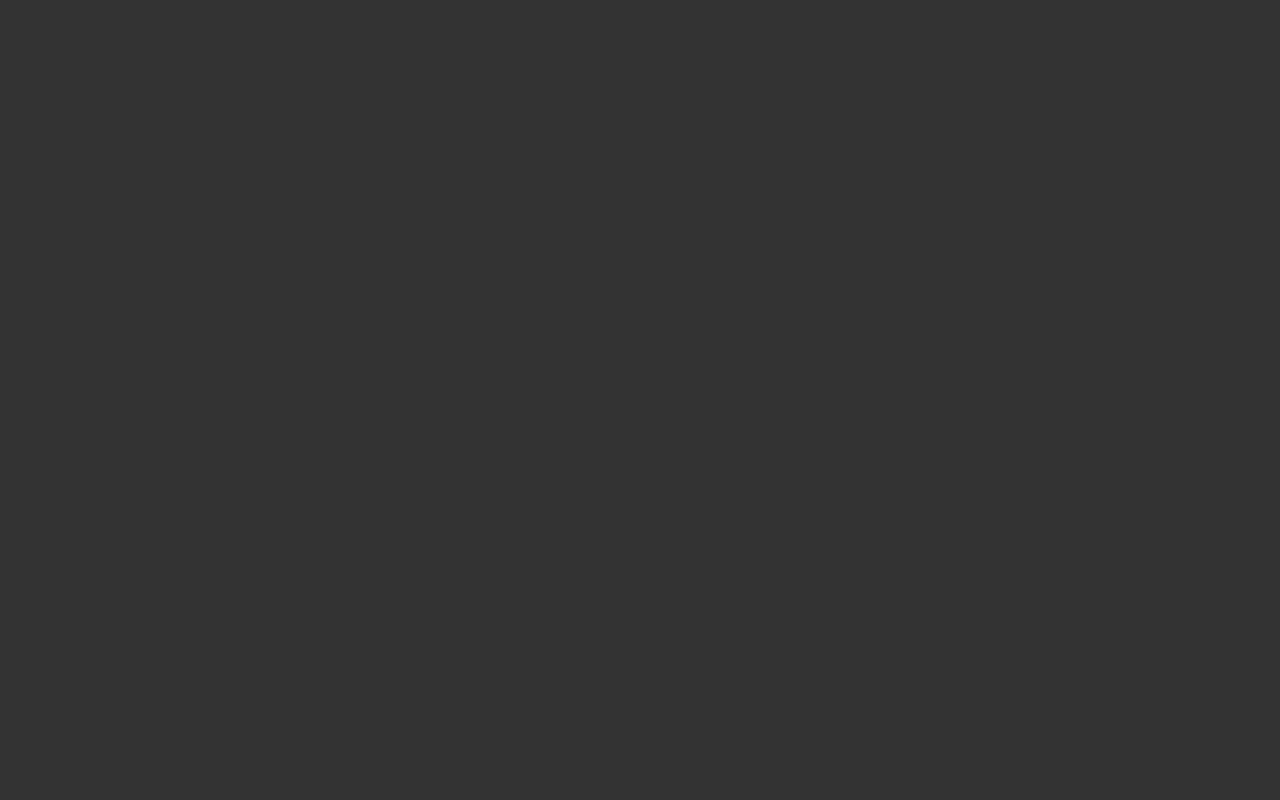
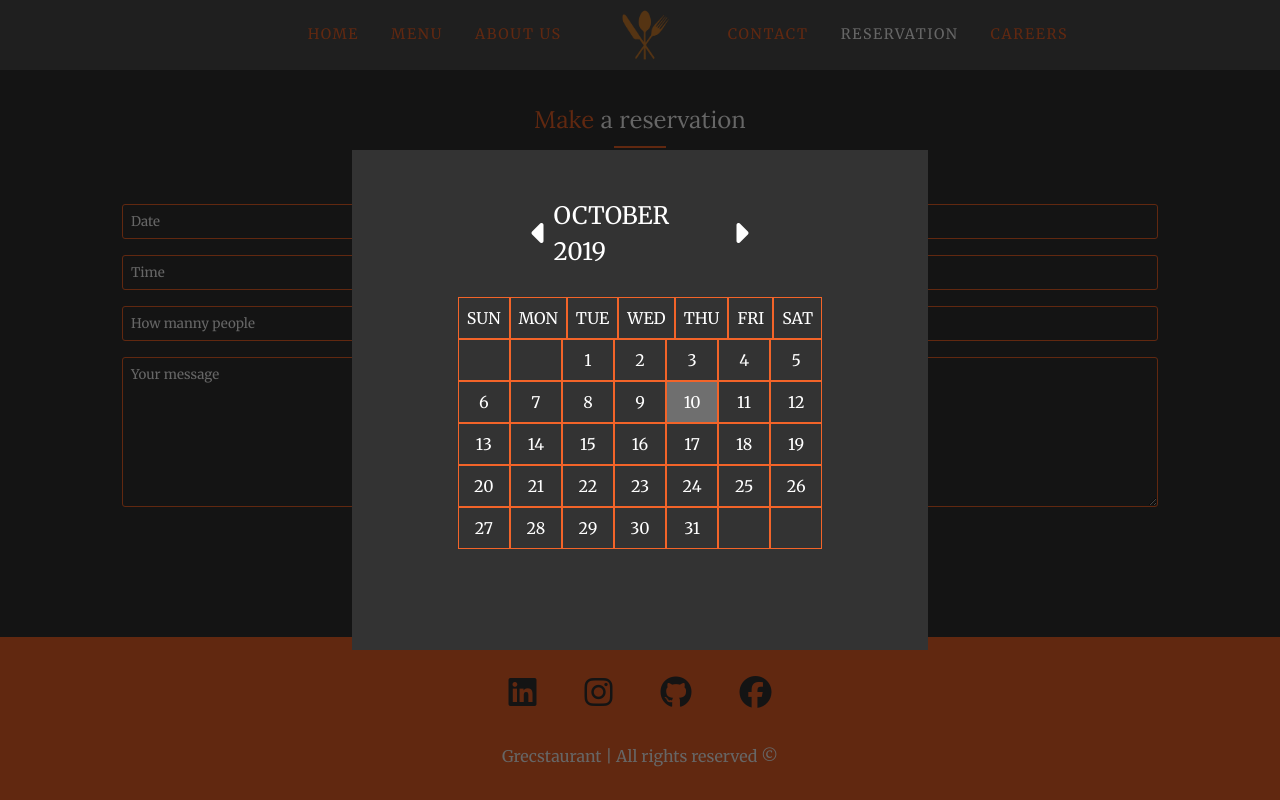
Before and after one commit to grecdev/Grecstaurant-Portfolio, a website built with webpack: page src/reservation.html in a window 1280 px wide. Built offline with nearby package versions, Linux system fonts and the light colour scheme.

Commit message:
Calendar choosing months prototype v1.0 added

```diff
--- a/src/assets/css/sass_assets/index_page/_reservation.scss
+++ b/src/assets/css/sass_assets/index_page/_reservation-index.scss
@@ -1,4 +1,4 @@
-#reservation {
+#reservation-index {
 	background: $primary-white;
 	color: $primary-dark;
 
--- /dev/null
+++ b/src/assets/css/sass_assets/reservation_page/_reservation.scss
@@ -0,0 +1,137 @@
+#reservation {
+
+	form {
+
+		.form-box {
+			@include flex(row, space-between, center);
+			flex-wrap: wrap;
+		}
+
+		fieldset {
+			width: 48%;
+
+			.field-box {
+				margin: 1rem 0;
+				position: relative;
+			}
+
+			input, select, textarea {
+				width: 100%;
+				border: 1px solid $primary-red;
+				outline: none;
+				background: none;
+				padding: .5rem;
+				color: $primary-white;
+				font-family: inherit;
+				border-radius: 3px;
+				transition: border-color 300ms ease-in-out;
+			}
+
+			::placeholder { color: $primary-white }
+
+			/* Hide the default arrow in Internet Explorer 10 and Internet Explorer 11 */
+			select::-ms-expand { display: none }
+
+			select {
+				-webkit-appearance: none;
+				-moz-appearance: none;
+				appearance: none; /* Remove default arrow */
+
+				option { background: $primary-dark }
+			}
+
+			/** Add custom arrow **/
+			.select-icon {
+				position: absolute;
+				top: 50%;
+				transform: translateY(-50%);
+				right: 15px;
+				font-size: 13.33px;
+				z-index: -1;
+			}
+
+		}
+
+		fieldset:first-child input,
+		fieldset:first-child select { cursor: pointer }
+
+		fieldset:nth-child(2) input:focus,
+		fieldset:last-child textarea:focus,
+		fieldset:first-child select:focus {
+			border-color: $primary-white;
+		}
+
+		/** Textarea **/
+		fieldset:last-child {
+			width: 100%;
+
+			textarea { height: 150px }
+		}
+
+		button {
+			margin: 1rem auto 0;
+			display: block;
+			width: 20%;
+			padding: .7rem 0;
+		}
+	}
+}
+
+/*** Popup modals for reservation inputs ***/
+#modals {
+	position: fixed;
+	top: 0;
+	left: 0;
+	width: 100vw;
+	height: 100vh;
+	z-index: 51;
+	background: rgba(0, 0, 0, .6);
+	@include flex(column, center, center);
+
+	/** Date modal **/
+	.date-modal {
+		background: $primary-dark;
+		width: 45%;
+		height: 500px;
+		padding: 3rem 7rem;
+		@include flex(column, flex-start, center);
+		text-transform: uppercase;
+	}
+
+	.calendar-container {
+		width: 100%;
+		@include flex(column, center, center);
+
+		.calendar-header {
+			@include flex(row, space-between, center);
+			width: 65%;
+
+			.calendar-month { font-size: 1.5rem }
+
+			button {
+				font-size: 2rem;
+
+				&:hover { color: lighten($primary-dark, 20%) }
+			}
+		}
+
+		table {
+			width: 100%;
+
+			tr { @include grid(repeat(7, 1fr), 0) }
+
+			th, td {
+				border: 1.5px solid $primary-red;
+				@include flex(column, center, center);
+				padding: .5rem;
+			}
+
+			td:hover {
+				background: lighten($primary-dark, 20%);
+				cursor: pointer;
+			}
+		}
+
+		.selected { background: #6F6F6F }
+	}
+}
--- a/src/assets/css/sass_assets/utilities/_utility.scss
+++ b/src/assets/css/sass_assets/utilities/_utility.scss
@@ -72,7 +72,7 @@ img {
 	height: auto;
 }
 
-a, .btn {
+a, button {
 	background: none;
 	outline: none;
 	border: none;
@@ -185,4 +185,12 @@ svg {
 .body-padding-top { padding-top: 4.35rem }
 
 /** Sections **/
-.section-header { margin-bottom: 2.5rem }
+.section-header {
+	margin-bottom: 2.5rem;
+
+	hr {
+		width: 5%;
+		border: 0;
+		border-bottom: 2px solid $primary-red;
+	}
+}
--- a/src/assets/css/style.scss
+++ b/src/assets/css/style.scss
@@ -11,7 +11,7 @@
 // INDEX PAGE
 @import './sass_assets/index_page/index_showcase';
 @import './sass_assets/index_page/career';
-@import './sass_assets/index_page/reservation';
+@import './sass_assets/index_page/reservation-index';
 @import './sass_assets/index_page/offer';
 @import './sass_assets/index_page/daily';
 
@@ -23,3 +23,6 @@
 
 // CONTACT PAGE
 @import './sass_assets/contact_page/contact';
+
+// RESERVATION PAGE
+@import './sass_assets/reservation_page/reservation';
--- a/src/assets/js/app.js
+++ b/src/assets/js/app.js
@@ -4,6 +4,5 @@ require('es6-promise').polyfill();
 require('isomorphic-fetch');
 
 // Individual functionality for each file
-import { globalFunctionality } from './global.js';
-
-globalFunctionality.init();
+import './global.js';
+import './reservation_page/reservation.js';
--- /dev/null
+++ b/src/assets/js/reservation_page/reservation.js
@@ -0,0 +1,51 @@
+"use strict";
+
+import { ui } from '../ui.js';
+
+// Get the current date
+// So we can increment the month / year
+const date = new Date();
+
+const current = {
+	year: date.getFullYear(),
+	month: date.getMonth(),
+	monthDay: date.getDate(),
+	weekDay: date.getDay()
+}
+
+ui.next_month_btn.addEventListener('click', (e) => {
+
+	// Increment months
+	if(current.month < 11) current.month++
+	// Reset year + month
+	else if(current.month === 11) {
+		current.month = 0;
+		current.year++;
+	}
+
+	ui.monthChange(e, current);
+
+	e.stopPropagation();
+});
+
+ui.prev_month_btn.addEventListener('click', (e) => {
+
+	// Decrement months
+	if(current.month > 1) current.month--;
+	// Reset year + month
+	else if(current.month === 1) {
+		current.month = 11;
+		current.year--;
+	}
+
+	ui.monthChange(e, current);
+
+	e.stopPropagation();
+});
+
+document.addEventListener('DOMContentLoaded', (e) => {
+
+	ui.monthChange(e, current);
+
+	e.stopPropagation();
+});
--- a/src/assets/js/ui.js
+++ b/src/assets/js/ui.js
@@ -2,12 +2,18 @@
 
 class Ui {
 
-	// Ui elements
 	constructor() {
+		// Ui elements
 		this.chef_avatar = document.querySelector('.chef-avatar');
 		this.pizza_left = document.querySelector('.pizza-left');
 		this.pizza_right = document.querySelector('.pizza-right');
 		this.header = document.querySelector('header');
+		this.calendar_month = document.querySelector('.calendar-month');
+		this.weekDays = document.querySelector('thead tr');
+		this.monthDays = document.querySelector('tbody');
+		// Buttons
+		this.prev_month_btn = document.getElementById('prev-month');
+		this.next_month_btn = document.getElementById('next-month');
 	}
 
 	// Scroll functionality
@@ -37,6 +43,157 @@ class Ui {
 		window.requestAnimationFrame(ui.scrollFunctionality);
 	}
 
+	// Month Change
+	monthChange(e, current) {
+		// So we can dynamically implement with JS
+		const dateNames = {
+			months: [
+				'January',
+				'February',
+				'March',
+				'April',
+				'May',
+				'June',
+				'July',
+				'August',
+				'September',
+				'October',
+				'November',
+				'December'
+			],
+			monthsShort: [
+				'Jan',
+				'Feb',
+				'Mar',
+				'Apr',
+				'May',
+				'Jun',
+				'Jul',
+				'Aug',
+				'Sep',
+				'Oct',
+				'Nov',
+				'Dec'
+			],
+			weekdays: [
+				'Sunday',
+				'Monday',
+				'Tuesday',
+				'Wednesday',
+				'Thursday',
+				'Friday',
+				'Saturday'
+			],
+			weekdaysShort: [
+				'Sun',
+				'Mon',
+				'Tue',
+				'Wed',
+				'Thu',
+				'Fri',
+				'Sat'
+			],
+			weekdaysAbbrev: ['S','M','T','W','T','F','S']
+		}
+
+		let totalDays;
+
+		// Total days for each month
+		switch(dateNames.monthsShort[current.month]) {
+			case 'Jan':
+			case 'Mar':
+			case 'May':
+			case 'Jul':
+			case 'Aug':
+			case 'Oct':
+			case 'Dec':
+				totalDays = 31;
+				break;
+
+			case 'Apr':
+			case 'Nov':
+			case 'Jun':
+			case 'Sep':
+				totalDays = 30;
+				break;
+
+			// Total days for leap years ( february only )
+			case 'Feb':
+				if ((current.year % 4 == 0) && (current.year % 100 != 0) || (current.year % 400 == 0)) totalDays = 29;
+				else totalDays = 28;
+				break;
+		}
+
+		if(e.type === 'DOMContentLoaded') {
+
+			this.populateDates(current, dateNames, totalDays);
+
+			// Select the current day
+			document.querySelectorAll('tbody td').forEach(day => { if(day.textContent == current.monthDay) day.classList.add('selected') });
+
+			// Set the month
+			this.calendar_month.textContent = `${dateNames.months[current.month]} ${current.year}`;
+		}
+
+		if(e.type === 'click') {
+
+			// Make sure you remove all days before you get new ones
+			// this.monthDays.innerHTML = '';
+
+			if(e.currentTarget === this.next_month_btn) {
+
+				this.populateDates(current, dateNames, totalDays);
+
+			}
+
+			if(e.currentTarget === this.prev_month_btn) {
+
+				this.populateDates(current, dateNames, totalDays);
+
+			}
+
+			// Display the calendar header
+			this.calendar_month.textContent = `${dateNames.months[current.month]} ${current.year}`;
+		}
+
+	}
+
+	// Populate days ( DRY )
+	populateDates(current, dateNames, totalDays) {
+
+		const startingDay = new Date(current.year, current.month, 1).getDay();
+
+		let weekDays = '';
+		let monthDays = '';
+
+		// Loop for week days
+		dateNames.weekdaysShort.forEach(day => weekDays += `<th>${day}</th>`);
+
+		let day = 1;
+
+		// this loop is for is weeks (rows)
+    for (var i = 0; i <= 7; i++) {
+			// this loop is for weekdays (cells)
+			for (var j = 1; j <= 7; j++) {
+				monthDays += '<td>';
+
+					if (day <= totalDays && (i > 0 || j >= startingDay + 1)) {
+						monthDays += day;
+						day++;
+					}
+					monthDays += '</td>';
+			}
+			// stop making rows if we've run out of days
+			if (day > totalDays) break
+			else monthDays += '</tr><tr>'
+		}
+
+		// Add html
+		this.weekDays.innerHTML = weekDays;
+		this.monthDays.innerHTML = monthDays;
+
+	}
+
 }
 
 export const ui = new Ui();
--- a/src/reservation.html
+++ b/src/reservation.html
@@ -0,0 +1,174 @@
+<!DOCTYPE html>
+<html lang="en">
+<head>
+	<meta charset="UTF-8">
+	<meta name="viewport" content="width=device-width, initial-scale=1.0">
+	<meta http-equiv="X-UA-Compatible" content="ie=edge">
+	<link href="https://fonts.googleapis.com/css?family=Lora:400,700|Merriweather:300,300i,400,700&display=swap" rel="stylesheet">
+	<title>Grecstaurant | Best food in town</title>
+	<script src="https://kit.fontawesome.com/ebf05ebe39.js" crossorigin="anonymous"></script>
+</head>
+<body class="body-padding-bottom body-padding-top">
+
+	<!-- Header -->
+	<header class="header-fixed">
+		<div class="container">
+			<nav id="desktop-header">
+
+				<ul>
+					<li><a href="index.html">Home</a></li>
+					<li><a>Menu</a></li>
+					<li><a href="about.html">About Us</a></li>
+				</ul>
+
+				<div class="logo"><a href="index.html"><img src="./assets/imgs/logo.png" alt="restaurant logo"></a></div>
+
+				<ul>
+					<li><a href="contact.html">Contact</a></li>
+					<li class="active-page"><a href="reservation.html">Reservation</a></li>
+					<li><a>Careers</a></li>
+				</ul>
+
+			</nav>
+		</div>
+	</header>
+	<!-- header -->
+
+	<!-- Reservation -->
+	<section id="reservation">
+		<div class="container">
+
+			<div class="section-header text-center mb-lg">
+				<h3 class="heading-title heading-sm mb-xs"><span class="highlight-red">Make</span> a reservation</h3>
+
+				<hr>
+			</div>
+
+			<form>
+				<div class="form-box">
+					<fieldset>
+
+						<div class="field-box">
+							<input id="full-date" type="text" readonly aria-haspopup="true" placeholder="Date">
+							<input data-reservation="full-date" type="hidden" value="31/07/2019">
+						</div>
+
+						<div class="field-box">
+							<input id="full-time" type="text" readonly aria-haspopup="true" placeholder="Time">
+							<input data-reservation="full-time" type="hidden" value="12:00PM">
+						</div>
+
+						<div class="field-box">
+							<select name="people">
+								<option value="" selected disabled>How manny people</option>
+								<option value="1">1</option>
+								<option value="2">2</option>
+								<option value="3">3</option>
+								<option value="4">4</option>
+								<option value="5">5</option>
+								<option value="6">6</option>
+								<option value="7">7</option>
+								<option value="8">8</option>
+								<option value="9">9</option>
+								<option value="10">10</option>
+								<option value="11">11</option>
+								<option value="12">12</option>
+								<option value="13">13</option>
+								<option value="14">14</option>
+								<option value="15">15</option>
+								<option value="16">16</option>
+								<option value="17">17</option>
+								<option value="18">18</option>
+								<option value="19">19</option>
+								<option value="20">20</option>
+								<option value="21">21</option>
+								<option value="22">22</option>
+								<option value="23">23</option>
+								<option value="24">24</option>
+								<option value="25">25</option>
+							</select>
+
+							<div class="select-icon"><i class="fas fa-caret-down"></i></div>
+						</div>
+
+					</fieldset>
+
+					<fieldset>
+						<div class="field-box">
+							<input type="text" autocomplete="off" id="name" placeholder="Name" name="name">
+						</div>
+
+						<div class="field-box">
+							<input type="email" autocomplete="off" id="email" placeholder="Email" name="email" required>
+						</div>
+
+						<div class="field-box">
+							<input type="text" autocomplete="off" id="phone" placeholder="Phone" name="phone">
+						</div>
+					</fieldset>
+
+					<fieldset>
+						<textarea name="message" id="message" placeholder="Your message"></textarea>
+					</fieldset>
+				</div>
+
+				<button type="submit" class="btn btn-red">Book a table</button>
+			</form>
+
+		</div>
+	</section>
+	<!-- reservation -->
+
+	<!-- Popup modals for reservation inputs -->
+	<div id="modals">
+
+		<div class="date-modal">
+			<div class="calendar-container">
+
+				<div class="calendar-header mb-lg">
+					<button type="button" id="prev-month"><i class="fas fa-caret-left"></i></button>
+
+					<div class="calendar-month"></div>
+
+					<button type="button" id="next-month"><i class="fas fa-caret-right"></i></button>
+				</div>
+
+				<table>
+
+					<thead>
+						<tr></tr>
+					</thead>
+
+					<tbody>
+
+					</tbody>
+
+				</table>
+
+			</div>
+		</div>
+
+		<div class="time-modal"></div>
+
+	</div>
+	<!-- popup modals for reservation inputs -->
+
+	<!-- Footer -->
+	<footer>
+		<div class="container footer-container">
+
+			<ul class="mb-lg">
+				<li><a href="https://www.linkedin.com/in/alexandru-constanin-grecu-7a570b14a/" target="_blank"><i class="fab fa-linkedin"></i></a></li>
+				<li><a><i class="fab fa-instagram"></i></a></li>
+				<li><a href="https://github.com/grecdev" target="_blank"><i class="fab fa-github"></i></a></li>
+				<li><a><i class="fab fa-facebook"></i></a></li>
+			</ul>
+
+			<p>Grecstaurant | All rights reserved &copy;</p>
+
+		</div>
+	</footer>
+	<!-- footer -->
+
+</body>
+</html>
```
Also changed, not shown: src/about.html (+3 -1 lines), src/assets/css/sass_assets/contact_page/_contact.scss (+2 -6 lines), src/assets/js/global.js (+5 -16 lines), src/contact.html (+6 -2 lines), src/index.html (+5 -3 lines).
